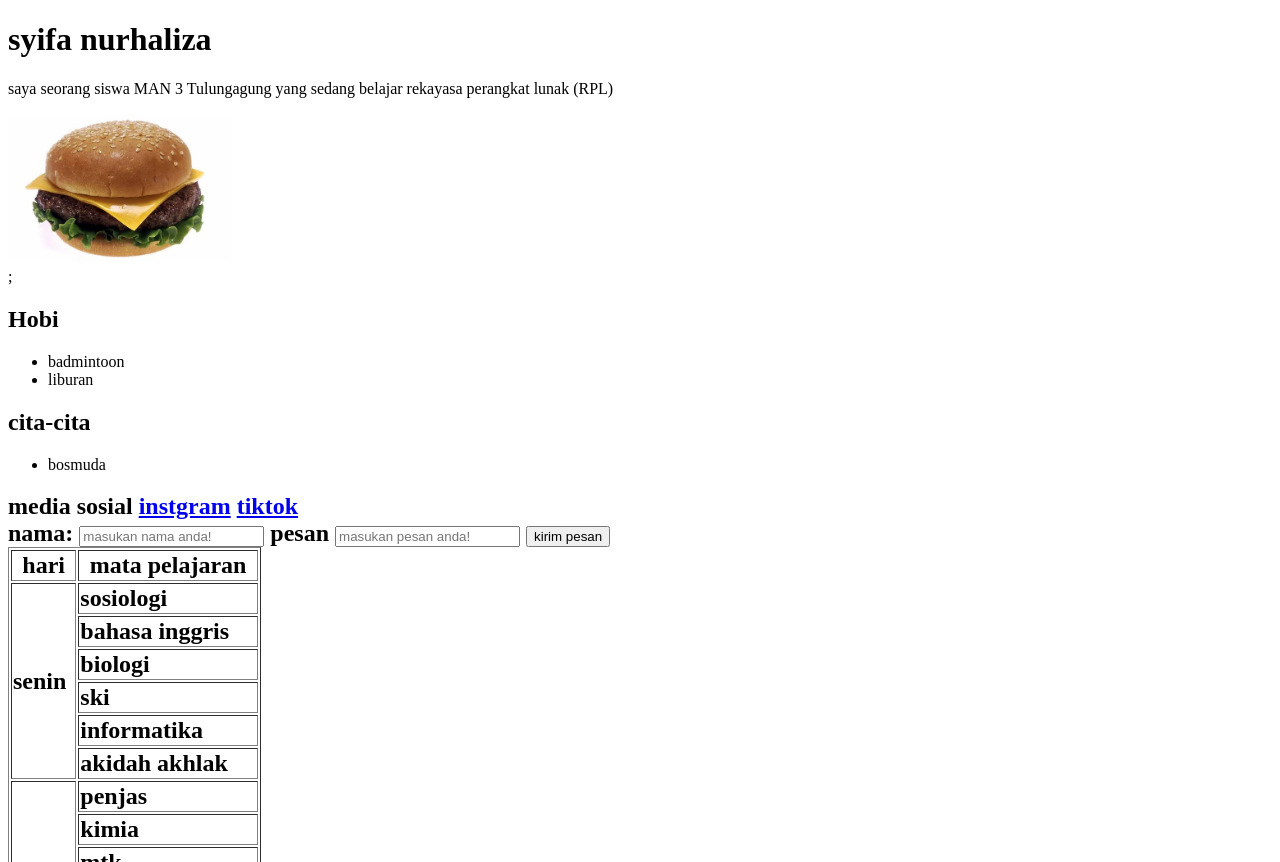
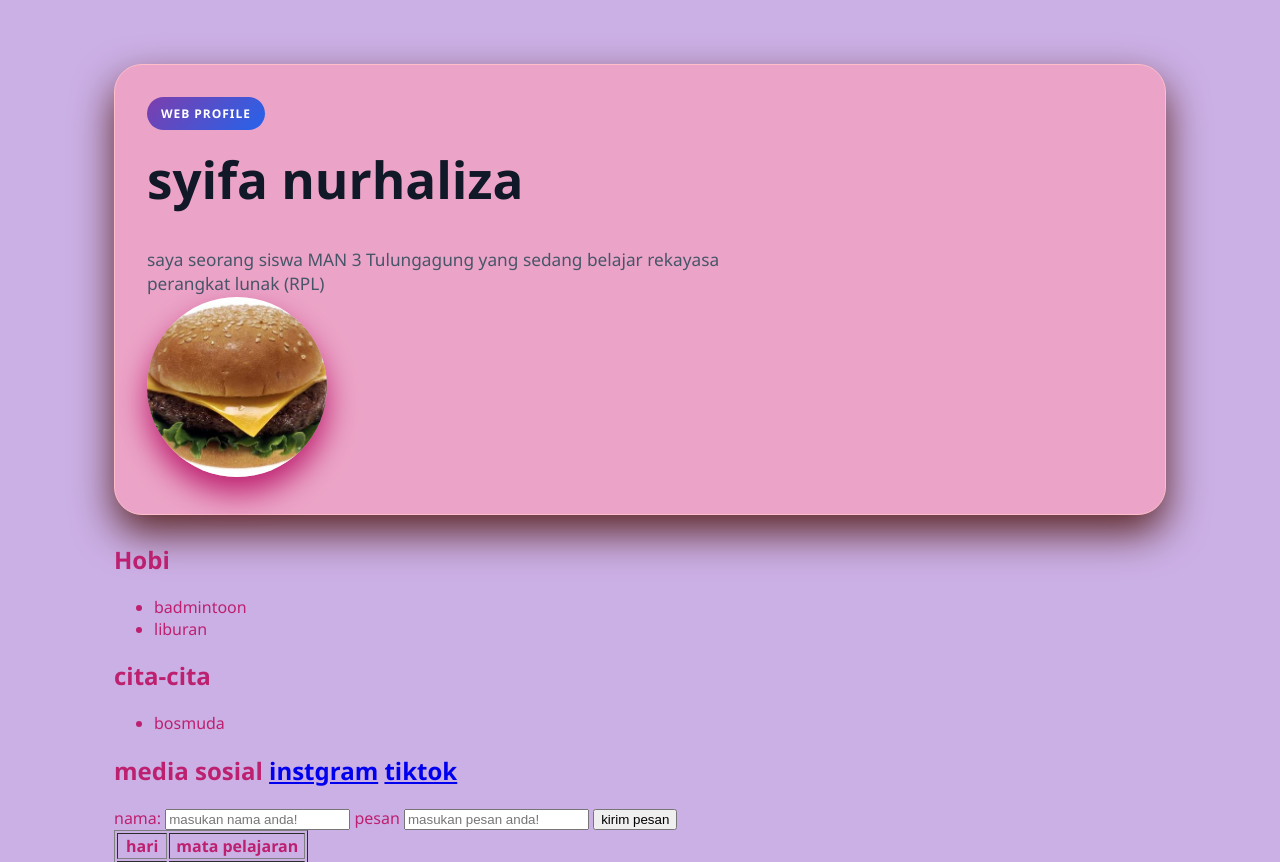
Before and after one commit to syifanurhalizanurhaliza-eng/profile, a plain HTML site: page index.html in a window 1280 px wide. Shown: the top 862 px of the page. Drawn offline with Linux system fonts and the light colour scheme.

Commit message:
web profile

```diff
--- a/index.html
+++ b/index.html
@@ -5,17 +5,25 @@
     <meta charset="UTF-8">
     <meta name="viewport" content="width=device-width, initial-scale=1.0">
     <title>profile saya</title>
+    <link rel="stylesheet" href="style.css">
 </head>
 
 <body>
-    <h1>syifa nurhaliza</h1>
-    <p>saya seorang siswa MAN 3 Tulungagung yang sedang belajar rekayasa perangkat lunak (RPL)</p>
-    <img src="burger.jfif" alt="photo profile" height="150px" />
+    <div class="page">
+        <header class="hero">
+            <div class="profile-content">
+                <span class="badge">web profile</span>
+                <h1 id="text1" class="judul-besar">syifa nurhaliza</h1>
+                <p id="text2"class="judul"> saya seorang siswa MAN 3 Tulungagung yang sedang belajar rekayasa perangkat lunak (RPL)
+
+                </p>
+                <img src="burger.jfif" alt="photo profile" class="profile-photo" />
+        </header>
 
 
 
 
-    <section>;
+        <section>
             <h2>Hobi</h2>
             <ul>
                 <li>badmintoon</li>
@@ -28,11 +36,12 @@
                 <li>bosmuda</li>
             </ul>
         </section>
-    </section>
+        <section>
             <h2>media sosial
                 <a href="sipauuuuuullll">instgram</a>
                 <a href="sipaaaaaaa">tiktok</a>
         </section>
+        <section>
             <form>
                 <label>nama:</label>
                 <input type="text" placeholder="masukan nama anda!">
@@ -50,7 +59,7 @@
                     <th>mata pelajaran</th>
                 </tr>
                 <!--jadwal pelajaran-->
-
+            </thead>
             <tbody>
                 <tr>
 
@@ -143,6 +152,7 @@
 
 
             </tbody>
+        </table>
 
 
 
--- /dev/null
+++ b/style.css
@@ -0,0 +1,72 @@
+* {
+    box-sizing: border-box;
+}
+
+body {
+    margin: 0;
+    font-family: 'segoe ui', 'Segoe UI', Tahoma, Geneva, Verdana, sans-serif;
+    background: rgb(203, 176, 230);
+    color: rgb(189, 32, 111)
+}
+
+.page {
+    max-width: 1100px;
+    margin: 40px auto;
+    padding: 24px;
+}
+
+.hero {
+    display:flex;
+    align-items: center;
+    justify-content: space-between;
+    gap: 30px;
+    background: rgb(235, 164, 199);
+    backdrop-filter: blur (10px);
+    border: 1px solid rgb(255, 190, 201);
+    box-shadow: 0 18px 40px rgb(92, 39, 39) ;
+    border-radius: 28px;
+    padding: 32px;
+    margin-bottom: 28px;
+}
+.profile-content{
+    flex:1;
+}
+.badge {
+    display: inline-block;
+    background: linear-gradient(135deg,#7c3ead,#2563eb);
+    color: white;
+    padding: 8px 14px;
+    border-radius: 999px;
+    font-size:12px ;
+    font-weight:700;
+    letter-spacing: 0.08em;
+    text-transform: uppercase;
+}
+    .judul{
+        margin: 0;
+        font-family:'plus jakarta sans''Segoe UI', Tahoma, Geneva, Verdana, sans-serif;
+        line-height: 1.4;
+    }
+.judul-besar {
+    font-size: clamp(2.3rem,4vw,4rem);
+    font-weight: 800;
+    color:#111827;
+    margin-top: 14px;
+}
+#text2{
+    margin: top 12px;
+    max-width: 620px;
+    font-size: 1.08rem;
+    color:#475569;
+    text-align: left;
+    background :transparent;
+}
+.profile-photo {
+   width: 180px;
+    height: 180px;
+    object-fit: cover;
+    border-radius: 50% ;
+    box-shadow: 0 16px 30px rgb(189, 32, 111);
+
+
+}
```
Lines whose indentation alone changed are shown as unchanged.
